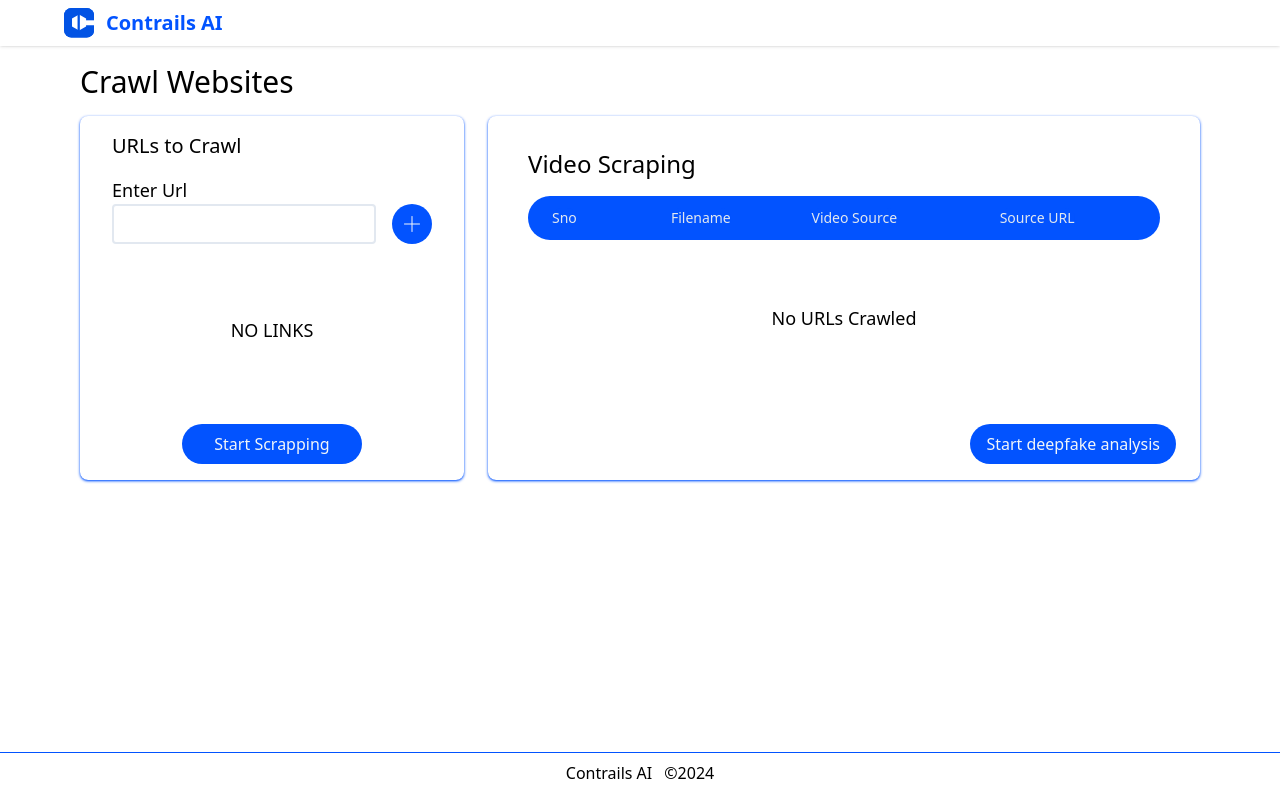
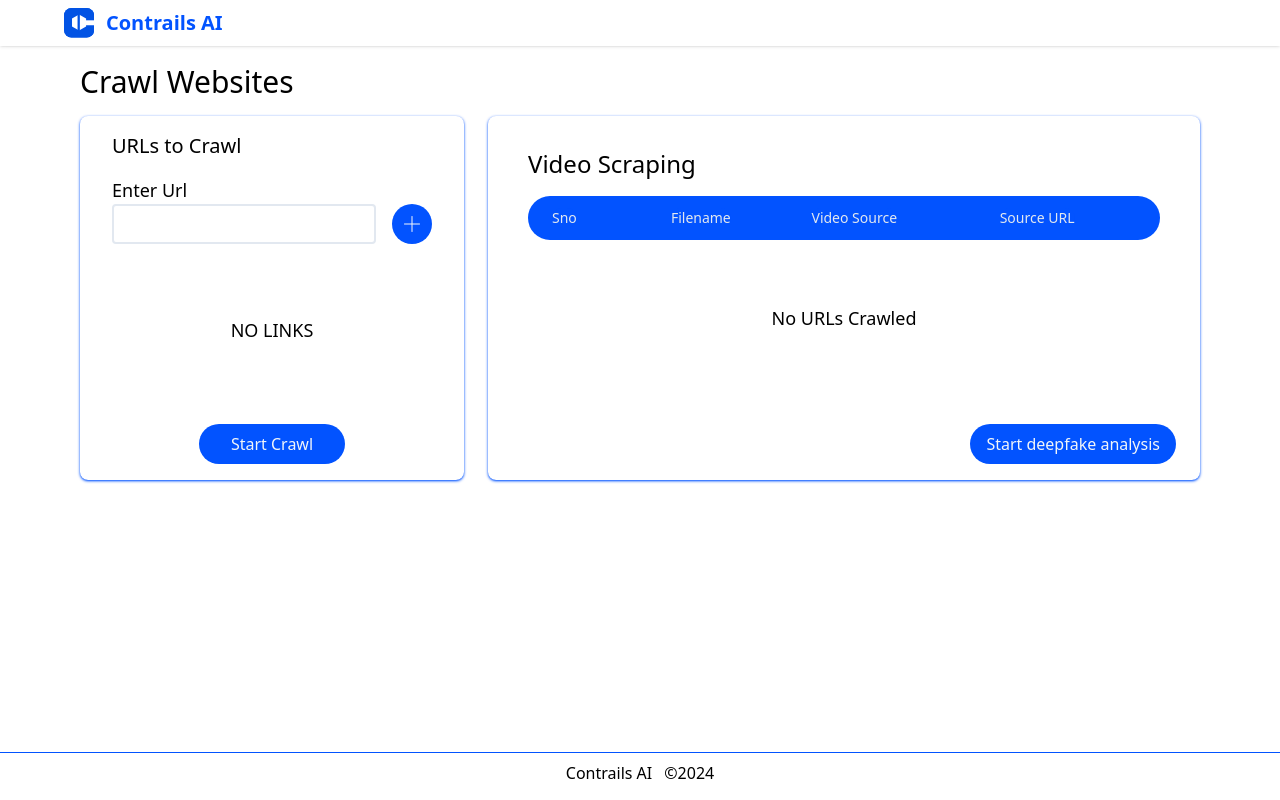
Before and after one commit to Shrey19702/poi_scrape_demo, a Next.js app: page /crawl-sites in a window 1280 px wide. Built offline with nearby package versions, Linux system fonts and the light colour scheme.

Commit message:
change start scrapping to styart crawl in /crawl-sites

```diff
--- a/src/app/crawl-sites/page.js
+++ b/src/app/crawl-sites/page.js
@@ -243,7 +243,7 @@ const Page = ({ searchParams }) => {
 
                     <div className="flex items-center gap-4">
                         <div onClick={() => { handle_scrape_start() }} className=" bg-primary py-2 px-8 cursor-pointer rounded-full text-slate-100 w-fit">
-                            Start Scrapping
+                            Start Crawl
                         </div>
                         {loading &&
                             (
```
